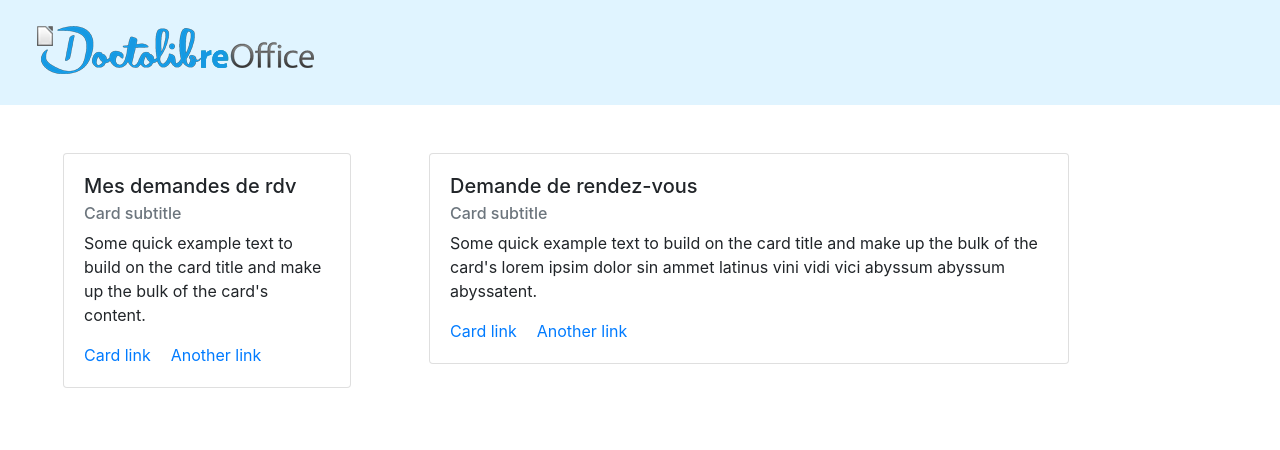
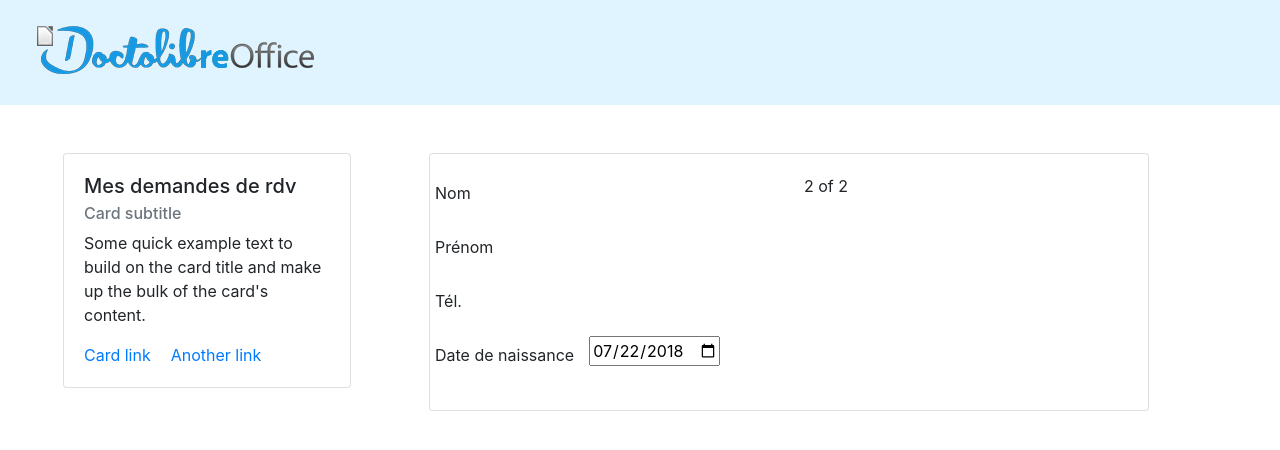
Before and after one commit to Bryan-Curt/doctolibre-office, an Angular app: page / in a window 1280 px wide. Shown: the top 450 px of the page. Built offline with nearby package versions, Linux system fonts and the light colour scheme.

Commit message:
left panel part.1

```diff
--- a/src/app/prise-rdv/prise-rdv.component.html
+++ b/src/app/prise-rdv/prise-rdv.component.html
@@ -1,9 +1,41 @@
-<div class="card ml-5" style="width: 40rem;">
+<div class="card ml-5" style="width: 45rem;">
     <div class="card-body">
-      <h5 class="card-title">Demande de rendez-vous</h5>
-      <h6 class="card-subtitle mb-2 text-muted">Card subtitle</h6>
-      <p class="card-text">Some quick example text to build on the card title and make up the bulk of the card's lorem ipsim dolor sin ammet latinus vini vidi vici abyssum abyssum abyssatent.</p>
-      <a href="#" class="card-link">Card link</a>
-      <a href="#" class="card-link">Another link</a>
+        <div class="row">
+            <div class="col">
+                <form>
+                    <div class="form-group row">
+                      <label class="col-form-label">Nom</label>
+                      <div class="col">
+                        <input type="text" class="form-control-plaintext">
+                      </div>
+                    </div>
+                    <div class="form-group row">
+                        <label class="col-form-label">Prénom</label>
+                        <div class="col">
+                          <input type="text" class="form-control-plaintext">
+                        </div>
+                      </div>
+                      <div class="form-group row">
+                        <label class="col-form-label">Tél.</label>
+                        <div class="col">
+                          <input type="number" class="form-control-plaintext">
+                        </div>
+                      </div>
+                      <div class="form-group row">
+                        <label class="col-form-label">Date de naissance</label>
+                        <div class="col">
+                            <input type="date" id="start" name="trip-start"
+                            value="2018-07-22"
+                            min="2000-01-01" max="3000-12-31">
+                        </div>
+                      </div>
+
+                  </form>
+
+            </div>
+            <div class="col">
+              2 of 2
+            </div>
+          </div>
     </div>
   </div>
```
